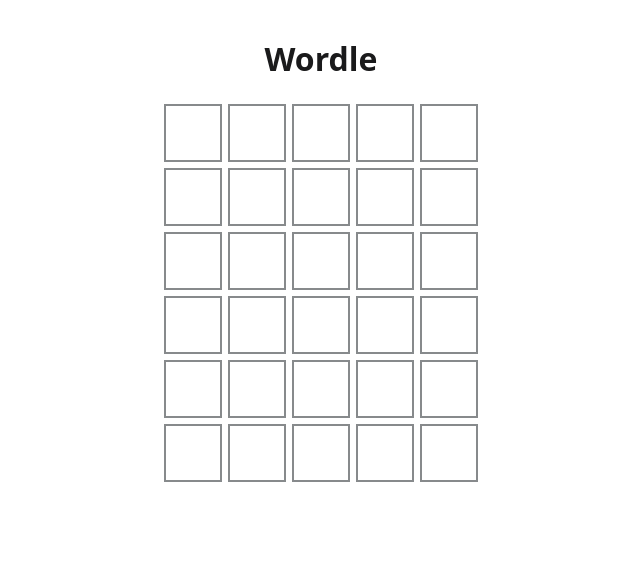
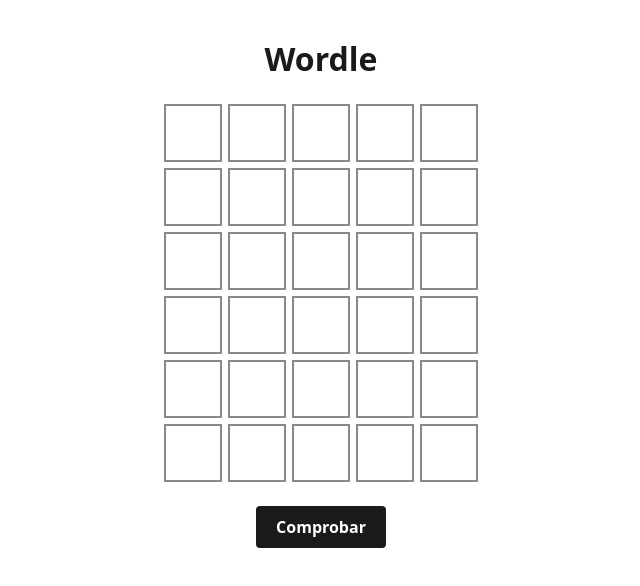
Before and after one commit to rodriguezaitor1994-ops/wordle, a React (Vite) app: page / in a window 1280 px wide. Shown: the top 586 px of the page, without its empty margins (319-959 px from the left). Built offline with nearby package versions, Linux system fonts and the light colour scheme.

Commit message:
Paso 5: fila activa y botón Comprobar

```diff
--- a/src/App.jsx
+++ b/src/App.jsx
@@ -15,6 +15,8 @@
 
 function App() {
   const [intentos, setIntentos] = useState(tableroVacio())
+  const [filaActual, setFilaActual] = useState(0)
+  const terminada = filaActual === FILAS
 
   function cambiarLetra(f, c, evento) {
     const letra = evento.target.value.toUpperCase()
@@ -28,8 +30,20 @@
     setIntentos(copia)
   }
 
+  function comprobar(evento) {
+    // Evita que el navegador recargue la página al enviar el formulario
+    evento.preventDefault()
+
+    if (terminada) return
+
+    // No se puede comprobar una fila incompleta
+    if (intentos[filaActual].includes('')) return
+
+    setFilaActual(filaActual + 1)
+  }
+
   return (
-    <div className="juego">
+    <form className="juego" onSubmit={comprobar}>
       <h1>Wordle</h1>
       <div className="tablero">
         {intentos.map((fila, f) => (
@@ -38,13 +52,17 @@
               <Casilla
                 key={c}
                 letra={letra}
+                activa={f === filaActual}
                 onCambio={(evento) => cambiarLetra(f, c, evento)}
               />
             ))}
           </div>
         ))}
       </div>
-    </div>
+      <button className="boton" type="submit">
+        Comprobar
+      </button>
+    </form>
   )
 }
 
--- a/src/components/Casilla.jsx
+++ b/src/components/Casilla.jsx
@@ -1,9 +1,10 @@
-function Casilla({ letra, estado = '', onCambio }) {
+function Casilla({ letra, estado = '', activa, onCambio }) {
   return (
     <input
       className={`casilla ${estado}`}
       value={letra}
       maxLength={1}
+      disabled={!activa}
       onChange={onCambio}
     />
   )
--- a/src/index.css
+++ b/src/index.css
@@ -58,4 +58,27 @@
   gap: 6px;
   margin: 24px 0;
 }
+
+.casilla:disabled {
+  /* Algunos navegadores atenúan los campos desactivados */
+  opacity: 1;
+  -webkit-text-fill-color: currentColor;
 }
+
+.casilla:focus-visible,
+.boton:focus-visible {
+  outline: 3px solid #1a73e8;
+  outline-offset: 2px;
+}
+
+.boton {
+  padding: 10px 20px;
+  border: none;
+  border-radius: 4px;
+  background: #1a1a1b;
+  color: #ffffff;
+  font: inherit;
+  font-weight: bold;
+  cursor: pointer;
+}
+}
```
